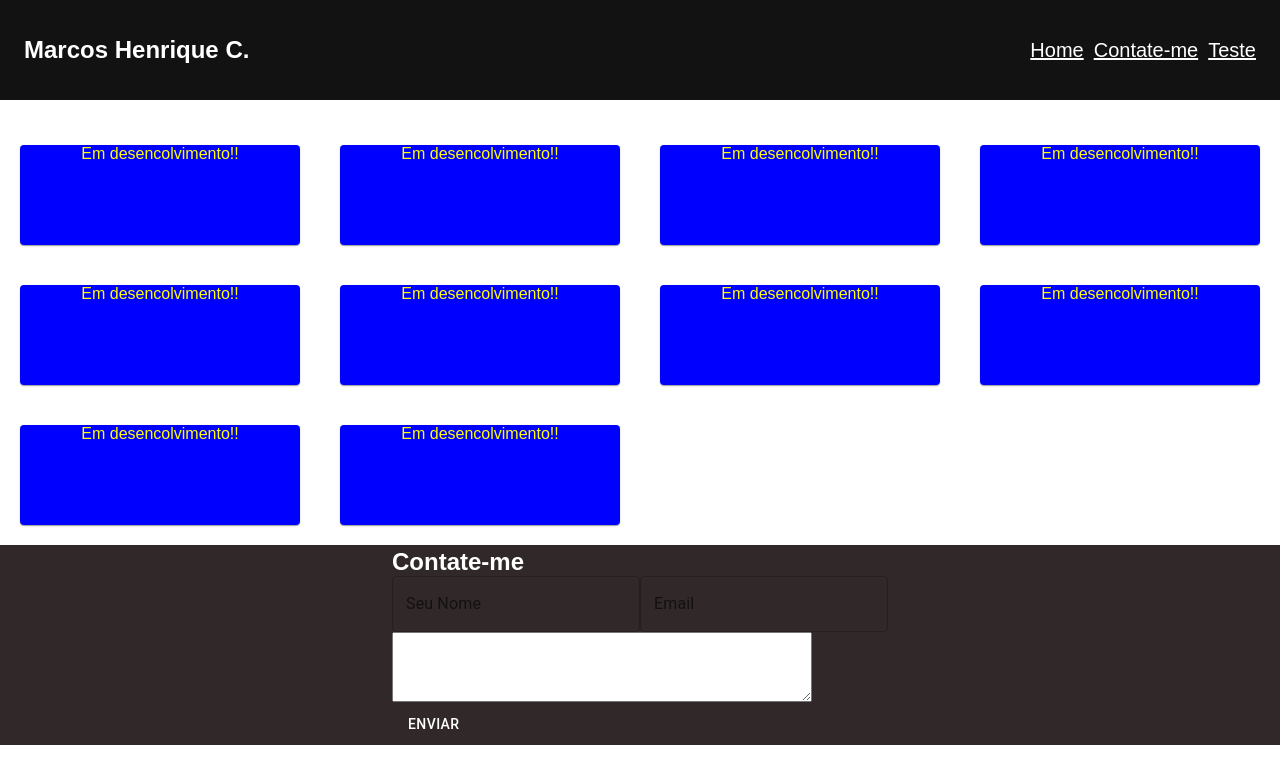
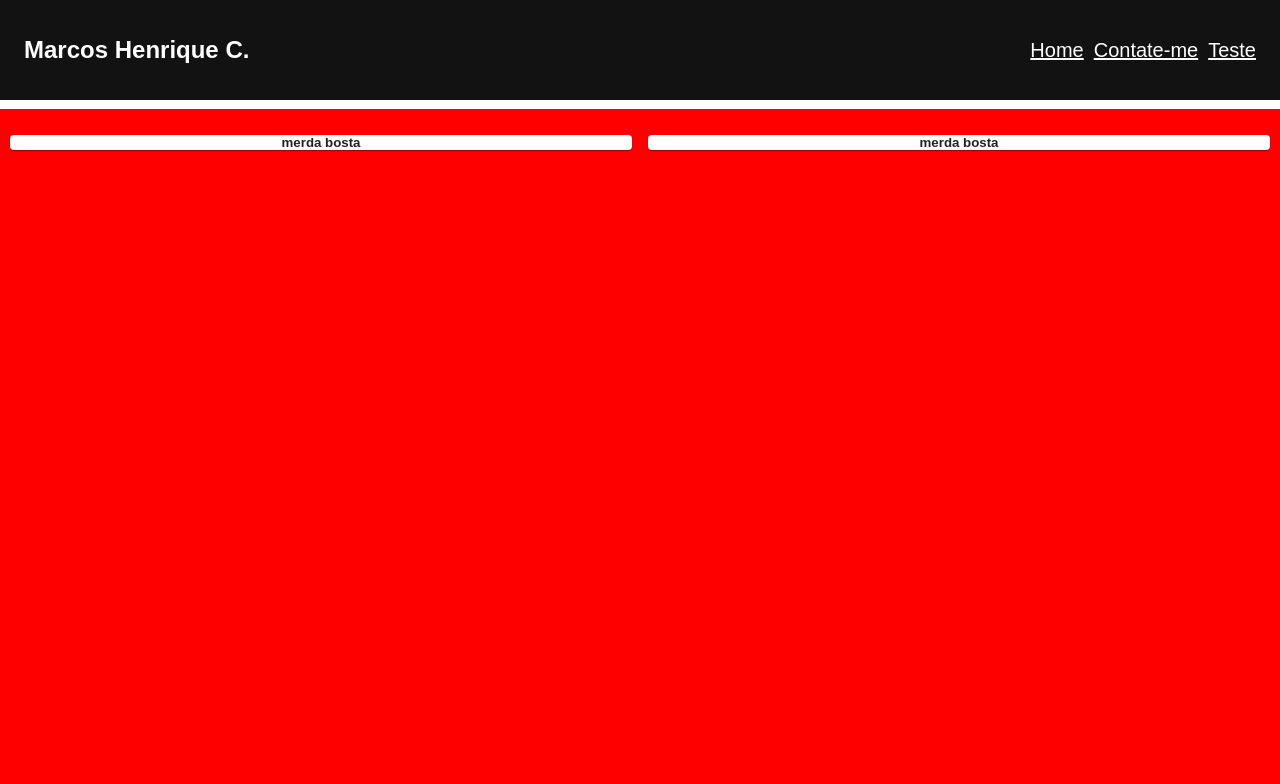
Before and after one commit to marck0101/my-portfolio, a React (Create React App) app: page / in a window 1280 px wide. Shown: the top 784 px of the page. Built offline with nearby package versions, Linux system fonts and the light colour scheme.

Commit message:
testando coisas

```diff
--- a/src/App.jsx
+++ b/src/App.jsx
@@ -5,7 +5,7 @@ import RoutesApp from "./routes";
 
 function App() {
   return (
-    <div className="App">
+    <div>
       <RoutesApp />
     </div>
   );
--- a/src/Componentes/Footer/Footer.jsx
+++ b/src/Componentes/Footer/Footer.jsx
@@ -5,7 +5,12 @@ import "./style.css";
 export default function Footer() {
   const estilo = {
     justifyContent: "center",
+    // marginBotton: 10,
   };
+
+  function enviar() {
+    alert("AAA");
+  }
   return (
     <footer>
       <div>
@@ -24,7 +29,9 @@ export default function Footer() {
               style={{ width: 420, height: 70 }}
             />
           </Grid>
-          <Button variant="enviar">Enviar</Button>
+          <Button variant="enviar" onClick={() => enviar()}>
+            Enviar
+          </Button>
         </Grid>
       </div>
     </footer>
--- a/src/Componentes/Footer/style.css
+++ b/src/Componentes/Footer/style.css
@@ -10,6 +10,7 @@ footer{
   /* justify-content: space-between; */
   justify-content: center;
   padding: 0 24px;
+  margin-bottom: -10;
 }
 
 footer a{
--- a/src/Componentes/Header/Header.js
+++ b/src/Componentes/Header/Header.js
@@ -8,11 +8,11 @@ function Header() {
   }
   return (
     <header>
-      <div class="clicavel" onClick={CardClicavel}>
+      <div onClick={CardClicavel} style={{ cursor: "pointer" }}>
         <h2>Marcos Henrique C.</h2>
       </div>
 
-      <div className="menu">
+      <div>
         <Link to="/">Home</Link>
         <Link to="/contato">Contate-me</Link>
         <Link to="/teste">Teste</Link>
--- a/src/Componentes/Home/Home.jsx
+++ b/src/Componentes/Home/Home.jsx
@@ -1,28 +1,32 @@
+/* eslint-disable @typescript-eslint/no-unused-vars */
 import React from "react";
 import { Card, Grid } from "@mui/material";
 
 export default function Home() {
-  const listCard = [
-    { id: 1, texto: "Em desencolvimento!!", country: "Austria" },
-    { id: 2, texto: "Em desencolvimento!!", country: "Belgium" },
-    { id: 3, texto: "Em desencolvimento!!", country: "Canada" },
-    { id: 4, texto: "Em desencolvimento!!", country: "Denmark" },
-    { id: 5, texto: "Em desencolvimento!!", country: "Egypt" },
-    { id: 6, texto: "Em desencolvimento!!", country: "Austria" },
-    { id: 7, texto: "Em desencolvimento!!", country: "Belgium" },
-    { id: 8, texto: "Em desencolvimento!!", country: "Canada" },
-    { id: 9, texto: "Em desencolvimento!!", country: "Denmark" },
-    { id: 10, texto: "Em desencolvimento!!", country: "Egypt" },
-    // { id: 11, texto: "j", country: "Egypt" },
-  ];
+  // const listCard = [
+  //   { id: 1, texto: "Em desencolvimento!!", country: "Austria" },
+  //   { id: 2, texto: "Em desencolvimento!!", country: "Belgium" },
+  //   { id: 3, texto: "Em desencolvimento!!", country: "Canada" },
+  //   { id: 4, texto: "Em desencolvimento!!", country: "Denmark" },
+  //   { id: 5, texto: "Em desencolvimento!!", country: "Egypt" },
+  //   { id: 6, texto: "Em desencolvimento!!", country: "Austria" },
+  //   { id: 7, texto: "Em desencolvimento!!", country: "Belgium" },
+  //   { id: 8, texto: "Em desencolvimento!!", country: "Canada" },
+  //   { id: 9, texto: "Em desencolvimento!!", country: "Denmark" },
+  //   { id: 10, texto: "Em desencolvimento!!", country: "Egypt" },
+  //   // { id: 11, texto: "j", country: "Egypt" },
+  // ];
 
   const estiloContainer = {
+    backgroundColor: "red",
+    height: "100vh",
     marginTop: 25,
     // padding: 20,
     display: "flex",
-    flexDirection: "row",
     flexWrap: "wrap",
     textAlign: "center",
+    flexDirection: "row",
+    // flexDirection: "column",
   };
 
   const estilo = {
@@ -32,7 +36,6 @@ export default function Home() {
     height: 100,
     margin: 20,
     // width: 100,
-
   };
 
   // console.log(testeA.length);
@@ -40,17 +43,19 @@ export default function Home() {
     <>
       <Grid container spacing={2}>
         <Grid item xs={12} lg={12} style={estiloContainer}>
-          {listCard.map((item) => {
-            return (
-              <>
-                <Grid xs={6} lg={3}>
-                  <Card key={item.id} style={estilo}>
-                    {item.texto}
-                  </Card>
-                </Grid>
-              </>
-            );
-          })}
+          <Grid container spacing={2} style={{ padding: 10 }}>
+            <Grid item xs={6} lg={6}>
+              <Card style={{ estilo }}>
+                <h5>merda bosta</h5>
+              </Card>
+            </Grid>
+
+            <Grid item xs={6} lg={6}>
+              <Card style={{ estilo }}>
+                <h5>merda bosta</h5>
+              </Card>
+            </Grid>
+          </Grid>
         </Grid>
       </Grid>
     </>
--- a/src/routes.js
+++ b/src/routes.js
@@ -1,6 +1,6 @@
 import { BrowserRouter, Routes, Route } from "react-router-dom";
 import Erro from "./Componentes/Erro/Erro";
-import Footer from "./Componentes/Footer/Footer";
+// import Footer from "./Componentes/Footer/Footer";
 import Header from "./Componentes/Header/Header";
 import Home from "./Componentes/Home/Home";
 
@@ -19,7 +19,7 @@ function RoutesApp() {
 
         <Route path="*" errorElement={<Erro />} />
       </Routes>
-      <Footer />
+      {/* <Footer /> */}
     </BrowserRouter>
   );
 }
```
